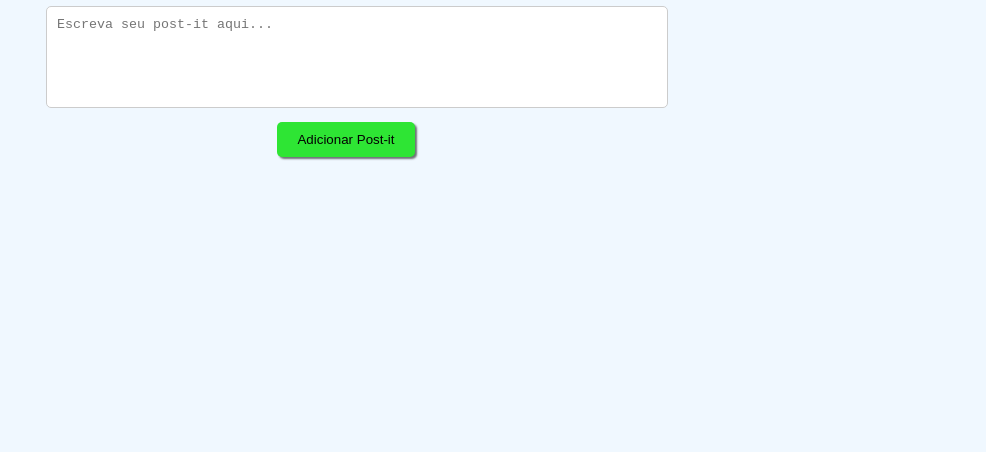
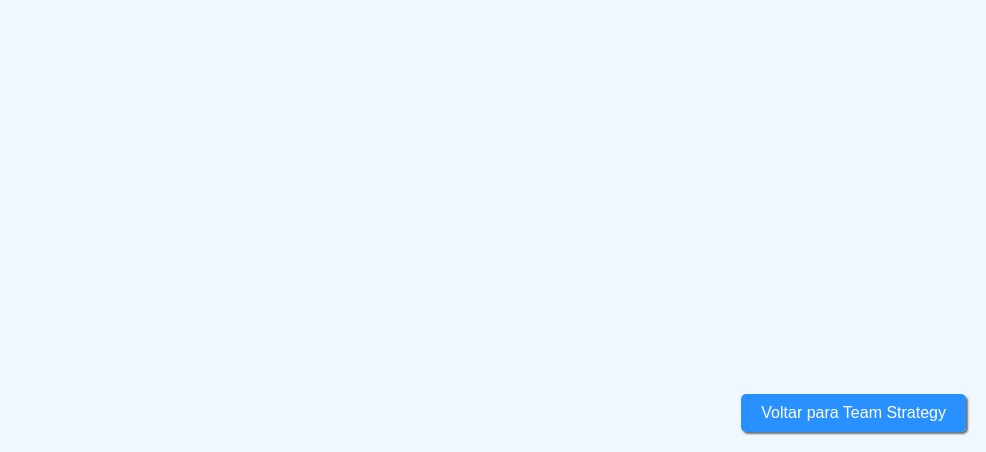
Before and after one commit to neootavio/treinando-java, a plain HTML site: page PostItDoc/postitdoc.html in a window 1280 px wide. Shown: the part 348-800 px from the top of the page, without its empty margins (294-1280 px from the left). Drawn offline with Linux system fonts and the light colour scheme.

Commit message:
postitdoc atualizado com botão

```diff
--- a/PostItDoc/postitdoc.html
+++ b/PostItDoc/postitdoc.html
@@ -1,11 +1,13 @@
 <!DOCTYPE html>
 <html lang="pt-BR">
+
 <head>
     <meta charset="UTF-8">
     <meta name="viewport" content="width=device-width, initial-scale=1.0">
     <title>Post-it Board</title>
     <link rel="stylesheet" href="styles.css">
 </head>
+
 <body>
     <div class="container">
         <h1>Post-it Board</h1>
@@ -15,6 +17,13 @@
         </div>
         <div id="postit-board" class="postit-board"></div>
     </div>
+    <footer>
+        <a href="https://www.teamstrategy.com.br" style="text-decoration: none;">
+            <button id="voltar">Voltar para Team Strategy</button>
+        </a>
+
+    </footer>
     <script src="script.js"></script>
 </body>
+
 </html>
--- a/PostItDoc/styles.css
+++ b/PostItDoc/styles.css
@@ -2,13 +2,13 @@ body {
     font-family: Arial, sans-serif;
     display: flex;
     justify-content: center;
-    align-items: center;
+    align-items: top;
     height: 100vh;
     margin: 0;
     background-color: aliceblue;
 }
 
-h1{
+h1 {
     color: black;
 }
 
@@ -80,3 +80,19 @@ button:hover {
     align-items: center;
     justify-content: center;
 }
+
+#voltar {
+    position: fixed;
+    /* Mantém o botão fixo na posição */
+    bottom: 20px;
+    /* Distância do botão para o fundo da página */
+    right: 20px;
+    /* Distância do botão para o lado direito da página */
+    padding: 10px 20px;
+    background-color: #007bffd4;
+    color: white;
+    border: none;
+    border-radius: 5px;
+    cursor: pointer;
+    font-size: 16px;
+}
```
